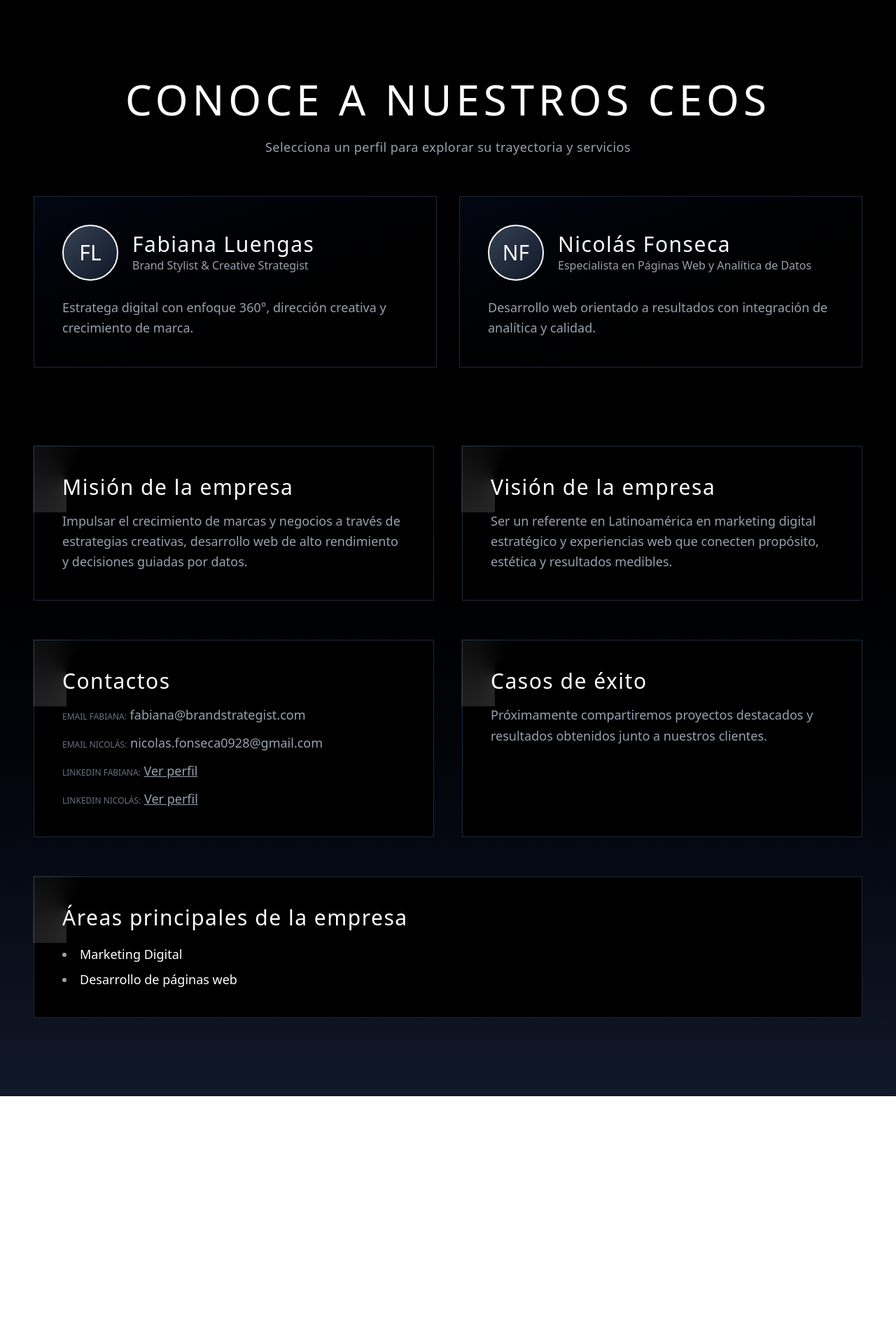
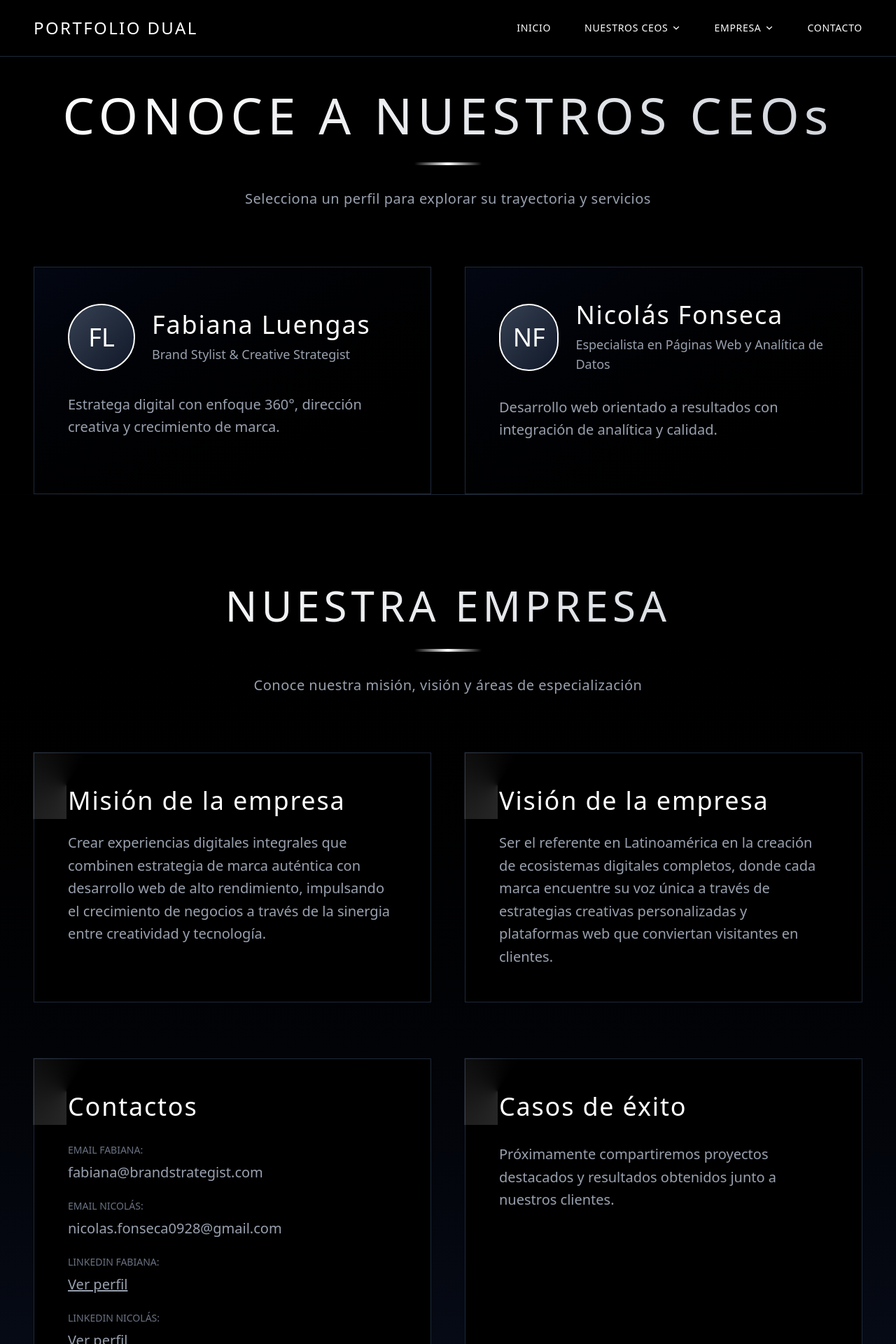
Before and after one commit to Nff0928/Portafolio, a React (Vite) app: page / in a window 1280 px wide. Shown: the top 1920 px of the page at 70% size. Before the commit the page ends 1566 px from the top, so only its background shows below. Built offline with nearby package versions, Linux system fonts and the light colour scheme.

Commit message:
Se agrega home y semejora aspecto

```diff
--- a/src/pages/Home.jsx
+++ b/src/pages/Home.jsx
@@ -1,108 +1,261 @@
-import React from 'react';
+import React, { useState } from 'react';
 import { useNavigate } from 'react-router-dom';
+import { Menu, X, ChevronDown } from 'lucide-react';
 
 const Home = () => {
   const navigate = useNavigate();
+  const [isMenuOpen, setIsMenuOpen] = useState(false);
+  const [activeDropdown, setActiveDropdown] = useState(null);
+
+  const menuItems = [
+    {
+      name: 'Inicio',
+      href: '#home'
+    },
+    {
+      name: 'Nuestros CEOs',
+      href: '#ceos',
+      submenu: ['Fabiana Luengas', 'Nicolás Fonseca']
+    },
+    {
+      name: 'Empresa',
+      href: '#empresa',
+      submenu: ['Misión', 'Visión', 'Áreas Principales']
+    },
+    {
+      name: 'Contacto',
+      href: '#contacto'
+    }
+  ];
+
   return (
     <div className="min-h-screen bg-black text-white font-sans">
-      <section className="pt-28 px-6 lg:px-12">
+      {/* Navigation */}
+      <nav className="fixed w-full top-0 z-50 bg-black bg-opacity-95 backdrop-blur-sm border-b border-gray-800">
+        <div className="max-w-7xl mx-auto px-6 lg:px-12">
+          <div className="flex items-center justify-between h-20">
+            {/* Logo */}
+            <div className="text-2xl font-light tracking-widest">
+              PORTFOLIO DUAL
+            </div>
+
+            {/* Desktop Menu */}
+            <div className="hidden md:flex items-center space-x-12">
+              {menuItems.map((item, idx) => (
+                <div
+                  key={idx}
+                  className="relative group"
+                  onMouseEnter={() => setActiveDropdown(idx)}
+                  onMouseLeave={() => setActiveDropdown(null)}
+                >
+                  <a
+                    href={item.href}
+                    className="text-sm tracking-wider uppercase flex items-center gap-1 hover:text-gray-400 transition-colors duration-300"
+                  >
+                    {item.name}
+                    {item.submenu && <ChevronDown size={14} />}
+                  </a>
+
+                  {item.submenu && activeDropdown === idx && (
+                    <div className="absolute top-full left-0 mt-2 w-56 bg-black border border-gray-800 shadow-2xl">
+                      {item.submenu.map((subitem, subidx) => (
+                        <a
+                          key={subidx}
+                          href={subitem === 'Fabiana Luengas' ? '/fabiana' :
+                                subitem === 'Nicolás Fonseca' ? '/nicolas' :
+                                subitem === 'Misión' ? '#mision' :
+                                subitem === 'Visión' ? '#vision' :
+                                subitem === 'Áreas Principales' ? '#areas-principales' : '#'}
+                          className="block px-6 py-3 text-xs tracking-wider uppercase hover:bg-white hover:text-black transition-all duration-200"
+                        >
+                          {subitem}
+                        </a>
+                      ))}
+                    </div>
+                  )}
+                </div>
+              ))}
+            </div>
+
+            {/* Mobile Menu Button */}
+            <button
+              className="md:hidden"
+              onClick={() => setIsMenuOpen(!isMenuOpen)}
+            >
+              {isMenuOpen ? <X size={24} /> : <Menu size={24} />}
+            </button>
+          </div>
+        </div>
+
+        {/* Mobile Menu */}
+        {isMenuOpen && (
+          <div className="md:hidden bg-black border-t border-gray-800">
+            {menuItems.map((item, idx) => (
+              <div key={idx}>
+                <a
+                  href={item.href}
+                  className="block px-6 py-4 text-sm tracking-wider uppercase border-b border-gray-900 hover:bg-white hover:text-black transition-all duration-200"
+                >
+                  {item.name}
+                </a>
+                {item.submenu && item.submenu.map((subitem, subidx) => (
+                  <a
+                    key={subidx}
+                    href={subitem === 'Fabiana Luengas' ? '/fabiana' :
+                          subitem === 'Nicolás Fonseca' ? '/nicolas' :
+                          subitem === 'Misión' ? '#mision' :
+                          subitem === 'Visión' ? '#vision' :
+                          subitem === 'Áreas Principales' ? '#areas-principales' : '#'}
+                    className="block px-12 py-3 text-xs tracking-wider uppercase bg-gray-900 border-b border-gray-800 hover:bg-white hover:text-black transition-all duration-200"
+                  >
+                    {subitem}
+                  </a>
+                ))}
+              </div>
+            ))}
+          </div>
+        )}
+      </nav>
+
+      <section id="home" className="pt-32 px-6 lg:px-12">
         <div className="max-w-7xl mx-auto">
-          <h2 className="text-5xl md:text-6xl font-thin tracking-widest mb-6 text-center">CONOCE A NUESTROS CEOS</h2>
-          <p className="text-center text-gray-400 mb-14 tracking-wide text-lg">Selecciona un perfil para explorar su trayectoria y servicios</p>
-          <div className="grid md:grid-cols-2 gap-8">
+          <div className="text-center mb-20">
+            <h2 id="ceos" className="text-6xl md:text-7xl font-thin tracking-widest mb-8 text-center bg-gradient-to-r from-white to-gray-300 bg-clip-text text-transparent">CONOCE A NUESTROS CEOs</h2>
+            <div className="w-24 h-1 bg-gradient-to-r from-transparent via-white to-transparent mx-auto mb-8"></div>
+            <p className="text-center text-gray-400 mb-8 tracking-wide text-xl max-w-3xl mx-auto leading-relaxed">Selecciona un perfil para explorar su trayectoria y servicios</p>
+          </div>
+          <div className="grid md:grid-cols-2 gap-12">
             <button
               onClick={() => navigate('/fabiana')}
-              className={`group relative overflow-hidden p-10 text-left bg-gradient-to-br from-gray-950 to-black border border-gray-800 hover:border-white transition-all duration-500 cursor-pointer hover:-translate-y-1 hover:shadow-2xl`}
+              className={`group relative overflow-hidden p-12 text-left bg-gradient-to-br from-gray-950 to-black border border-gray-800 hover:border-white transition-all duration-700 cursor-pointer hover:-translate-y-2 hover:shadow-2xl hover:shadow-white/10`}
               aria-label="Ver perfil de Fabiana"
             >
-              <div className="pointer-events-none absolute inset-0 opacity-0 group-hover:opacity-100 transition-opacity duration-500" style={{ background: 'radial-gradient(600px circle at var(--x,50%) var(--y,50%), rgba(255,255,255,0.08), transparent 40%)' }} />
-              <div className="flex items-center gap-5">
-                <div className="w-20 h-20 rounded-full bg-gradient-to-br from-gray-700 to-gray-900 border-2 border-white flex items-center justify-center group-hover:scale-105 transition-transform duration-300">
-                  <span className="text-3xl font-light">FL</span>
+              <div className="pointer-events-none absolute inset-0 opacity-0 group-hover:opacity-100 transition-opacity duration-700" style={{ background: 'radial-gradient(600px circle at var(--x,50%) var(--y,50%), rgba(255,255,255,0.12), transparent 40%)' }} />
+              <div className="relative z-10">
+                <div className="flex items-center gap-6 mb-8">
+                  <div className="w-24 h-24 rounded-full bg-gradient-to-br from-gray-700 to-gray-900 border-2 border-white flex items-center justify-center group-hover:scale-110 transition-transform duration-500 group-hover:border-gray-300">
+                    <span className="text-4xl font-light">FL</span>
                   </div>
                   <div>
-                  <h3 className="text-3xl tracking-wider">Fabiana Luengas</h3>
-                  <p className="text-base text-gray-400">Brand Stylist & Creative Strategist</p>
+                    <h3 className="text-4xl tracking-wider mb-2 group-hover:text-white transition-colors duration-300">Fabiana Luengas</h3>
+                    <p className="text-lg text-gray-400 group-hover:text-gray-200 transition-colors duration-300">Brand Stylist & Creative Strategist</p>
                   </div>
                 </div>
-              <p className="mt-6 text-gray-400 group-hover:text-gray-200 leading-relaxed text-lg">
+                <p className="text-gray-400 group-hover:text-gray-200 leading-relaxed text-xl transition-colors duration-300">
                   Estratega digital con enfoque 360°, dirección creativa y crecimiento de marca.
                 </p>
+                <div className="mt-6 opacity-0 group-hover:opacity-100 transition-opacity duration-500">
+                  <div className="w-full h-0.5 bg-gradient-to-r from-transparent via-white to-transparent"></div>
+                </div>
+              </div>
             </button>
 
             <button
               onClick={() => navigate('/nicolas')}
-              className={`group relative overflow-hidden p-10 text-left bg-gradient-to-br from-gray-950 to-black border border-gray-800 hover:border-white transition-all duration-500 cursor-pointer hover:-translate-y-1 hover:shadow-2xl`}
+              className={`group relative overflow-hidden p-12 text-left bg-gradient-to-br from-gray-950 to-black border border-gray-800 hover:border-white transition-all duration-700 cursor-pointer hover:-translate-y-2 hover:shadow-2xl hover:shadow-white/10`}
               aria-label="Ver perfil de Nicolás"
             >
-              <div className="pointer-events-none absolute inset-0 opacity-0 group-hover:opacity-100 transition-opacity duration-500" style={{ background: 'radial-gradient(600px circle at var(--x,50%) var(--y,50%), rgba(255,255,255,0.08), transparent 40%)' }} />
-              <div className="flex items-center gap-5">
-                <div className="w-20 h-20 rounded-full bg-gradient-to-br from-gray-700 to-gray-900 border-2 border-white flex items-center justify-center group-hover:scale-105 transition-transform duration-300">
-                  <span className="text-3xl font-light">NF</span>
+              <div className="pointer-events-none absolute inset-0 opacity-0 group-hover:opacity-100 transition-opacity duration-700" style={{ background: 'radial-gradient(600px circle at var(--x,50%) var(--y,50%), rgba(255,255,255,0.12), transparent 40%)' }} />
+              <div className="relative z-10">
+                <div className="flex items-center gap-6 mb-8">
+                  <div className="w-24 h-24 rounded-full bg-gradient-to-br from-gray-700 to-gray-900 border-2 border-white flex items-center justify-center group-hover:scale-110 transition-transform duration-500 group-hover:border-gray-300">
+                    <span className="text-4xl font-light">NF</span>
                   </div>
                   <div>
-                  <h3 className="text-3xl tracking-wider">Nicolás Fonseca</h3>
-                  <p className="text-base text-gray-400">Especialista en Páginas Web y Analítica de Datos</p>
+                    <h3 className="text-4xl tracking-wider mb-2 group-hover:text-white transition-colors duration-300">Nicolás Fonseca</h3>
+                    <p className="text-lg text-gray-400 group-hover:text-gray-200 transition-colors duration-300">Especialista en Páginas Web y Analítica de Datos</p>
                   </div>
                 </div>
-              <p className="mt-6 text-gray-400 group-hover:text-gray-200 leading-relaxed text-lg">
+                <p className="text-gray-400 group-hover:text-gray-200 leading-relaxed text-xl transition-colors duration-300">
                   Desarrollo web orientado a resultados con integración de analítica y calidad.
                 </p>
+                <div className="mt-6 opacity-0 group-hover:opacity-100 transition-opacity duration-500">
+                  <div className="w-full h-0.5 bg-gradient-to-r from-transparent via-white to-transparent"></div>
+                </div>
+              </div>
             </button>
           </div>
         </div>
       </section>
 
-      <section className="py-28 px-6 lg:px-12 bg-gradient-to-b from-black to-gray-900">
+      {/* Separador visual */}
+      <div className="w-full h-px bg-gradient-to-r from-transparent via-gray-800 to-transparent"></div>
+
+      <section id="empresa" className="py-32 px-6 lg:px-12 bg-gradient-to-b from-black to-gray-900">
         <div className="max-w-7xl mx-auto">
-          <div className="grid md:grid-cols-2 gap-10 mb-14">
-            <div className="relative p-10 bg-black border border-gray-800 hover:border-white transition-colors duration-300">
-              <div className="absolute -top-0.5 -left-0.5 w-24 h-24 pointer-events-none opacity-60" style={{background:'conic-gradient(from 180deg at 50% 50%, rgba(255,255,255,0.25), transparent 60%)'}}></div>
-              <h3 className="text-3xl tracking-wider mb-4">Misión de la empresa</h3>
-              <p className="text-gray-400 leading-relaxed text-lg">
-                Impulsar el crecimiento de marcas y negocios a través de estrategias creativas,
-                desarrollo web de alto rendimiento y decisiones guiadas por datos.
+          <div className="text-center mb-20">
+            <h2 className="text-5xl md:text-6xl font-thin tracking-widest mb-8 text-center bg-gradient-to-r from-white to-gray-300 bg-clip-text text-transparent">NUESTRA EMPRESA</h2>
+            <div className="w-24 h-1 bg-gradient-to-r from-transparent via-white to-transparent mx-auto mb-8"></div>
+            <p className="text-center text-gray-400 mb-8 tracking-wide text-xl max-w-3xl mx-auto leading-relaxed">Conoce nuestra misión, visión y áreas de especialización</p>
+          </div>
+          <div className="grid md:grid-cols-2 gap-12 mb-20">
+            <div id="mision" className="group relative p-12 bg-black border border-gray-800 hover:border-white transition-all duration-500 hover:-translate-y-1 hover:shadow-2xl hover:shadow-white/5">
+              <div className="absolute -top-0.5 -left-0.5 w-24 h-24 pointer-events-none opacity-60 group-hover:opacity-100 transition-opacity duration-500" style={{background:'conic-gradient(from 180deg at 50% 50%, rgba(255,255,255,0.25), transparent 60%)'}}></div>
+              <h3 className="text-4xl tracking-wider mb-6 group-hover:text-white transition-colors duration-300">Misión de la empresa</h3>
+              <p className="text-gray-400 leading-relaxed text-xl group-hover:text-gray-200 transition-colors duration-300">
+                Crear experiencias digitales integrales que combinen estrategia de marca auténtica con desarrollo web de alto rendimiento, impulsando el crecimiento de negocios a través de la sinergia entre creatividad y tecnología.
               </p>
             </div>
-            <div className="relative p-10 bg-black border border-gray-800 hover:border-white transition-colors duration-300">
-              <div className="absolute -top-0.5 -left-0.5 w-24 h-24 pointer-events-none opacity-60" style={{background:'conic-gradient(from 180deg at 50% 50%, rgba(255,255,255,0.25), transparent 60%)'}}></div>
-              <h3 className="text-3xl tracking-wider mb-4">Visión de la empresa</h3>
-              <p className="text-gray-400 leading-relaxed text-lg">
-                Ser un referente en Latinoamérica en marketing digital estratégico y experiencias web
-                que conecten propósito, estética y resultados medibles.
+            <div id="vision" className="group relative p-12 bg-black border border-gray-800 hover:border-white transition-all duration-500 hover:-translate-y-1 hover:shadow-2xl hover:shadow-white/5">
+              <div className="absolute -top-0.5 -left-0.5 w-24 h-24 pointer-events-none opacity-60 group-hover:opacity-100 transition-opacity duration-500" style={{background:'conic-gradient(from 180deg at 50% 50%, rgba(255,255,255,0.25), transparent 60%)'}}></div>
+              <h3 className="text-4xl tracking-wider mb-6 group-hover:text-white transition-colors duration-300">Visión de la empresa</h3>
+              <p className="text-gray-400 leading-relaxed text-xl group-hover:text-gray-200 transition-colors duration-300">
+                Ser el referente en Latinoamérica en la creación de ecosistemas digitales completos, donde cada marca encuentre su voz única a través de estrategias creativas personalizadas y plataformas web que conviertan visitantes en clientes.
               </p>
             </div>
           </div>
 
-          <div className="grid md:grid-cols-2 gap-10 mb-14">
-            <div className="relative p-10 bg-black border border-gray-800 hover:border-white transition-colors duration-300">
-              <div className="absolute -top-0.5 -left-0.5 w-24 h-24 pointer-events-none opacity-60" style={{background:'conic-gradient(from 180deg at 50% 50%, rgba(255,255,255,0.25), transparent 60%)'}}></div>
-              <h3 className="text-3xl tracking-wider mb-4">Contactos</h3>
-              <div className="space-y-3 text-gray-400 text-lg">
-                <p><span className="text-gray-500 uppercase text-xs">Email Fabiana:</span> fabiana@brandstrategist.com</p>
-                <p><span className="text-gray-500 uppercase text-xs">Email Nicolás:</span> nicolas.fonseca0928@gmail.com</p>
-                <p><span className="text-gray-500 uppercase text-xs">LinkedIn Fabiana:</span> <a href="https://www.linkedin.com/in/fabiana-luengas-beltr%C3%A1n/" target="_blank" rel="noopener noreferrer" className="underline hover:text-white">Ver perfil</a></p>
-                <p><span className="text-gray-500 uppercase text-xs">LinkedIn Nicolás:</span> <a href="https://www.linkedin.com/public-profile/settings?trk=d_flagship3_profile_self_view_public_profile" target="_blank" rel="noopener noreferrer" className="underline hover:text-white">Ver perfil</a></p>
+          <div className="grid md:grid-cols-2 gap-12 mb-20">
+            <div id="contacto" className="group relative p-12 bg-black border border-gray-800 hover:border-white transition-all duration-500 hover:-translate-y-1 hover:shadow-2xl hover:shadow-white/5">
+              <div className="absolute -top-0.5 -left-0.5 w-24 h-24 pointer-events-none opacity-60 group-hover:opacity-100 transition-opacity duration-500" style={{background:'conic-gradient(from 180deg at 50% 50%, rgba(255,255,255,0.25), transparent 60%)'}}></div>
+              <h3 className="text-4xl tracking-wider mb-8 group-hover:text-white transition-colors duration-300">Contactos</h3>
+              <div className="space-y-6 text-gray-400 text-lg">
+                <div className="group-hover:text-gray-200 transition-colors duration-300">
+                  <p className="text-gray-500 uppercase text-sm mb-2">Email Fabiana:</p>
+                  <p className="text-xl">fabiana@brandstrategist.com</p>
+                </div>
+                <div className="group-hover:text-gray-200 transition-colors duration-300">
+                  <p className="text-gray-500 uppercase text-sm mb-2">Email Nicolás:</p>
+                  <p className="text-xl">nicolas.fonseca0928@gmail.com</p>
+                </div>
+                <div className="group-hover:text-gray-200 transition-colors duration-300">
+                  <p className="text-gray-500 uppercase text-sm mb-2">LinkedIn Fabiana:</p>
+                  <a href="https://www.linkedin.com/in/fabiana-luengas-beltr%C3%A1n/" target="_blank" rel="noopener noreferrer" className="text-xl underline hover:text-white transition-colors duration-300">Ver perfil</a>
+                </div>
+                <div className="group-hover:text-gray-200 transition-colors duration-300">
+                  <p className="text-gray-500 uppercase text-sm mb-2">LinkedIn Nicolás:</p>
+                  <a href="https://www.linkedin.com/public-profile/settings?trk=d_flagship3_profile_self_view_public_profile" target="_blank" rel="noopener noreferrer" className="text-xl underline hover:text-white transition-colors duration-300">Ver perfil</a>
                 </div>
               </div>
-            <div className="relative p-10 bg-black border border-gray-800 hover:border-white transition-colors duration-300">
-              <div className="absolute -top-0.5 -left-0.5 w-24 h-24 pointer-events-none opacity-60" style={{background:'conic-gradient(from 180deg at 50% 50%, rgba(255,255,255,0.25), transparent 60%)'}}></div>
-              <h3 className="text-3xl tracking-wider mb-4">Casos de éxito</h3>
-              <p className="text-gray-400 leading-relaxed text-lg">
+            </div>
+            <div className="group relative p-12 bg-black border border-gray-800 hover:border-white transition-all duration-500 hover:-translate-y-1 hover:shadow-2xl hover:shadow-white/5">
+              <div className="absolute -top-0.5 -left-0.5 w-24 h-24 pointer-events-none opacity-60 group-hover:opacity-100 transition-opacity duration-500" style={{background:'conic-gradient(from 180deg at 50% 50%, rgba(255,255,255,0.25), transparent 60%)'}}></div>
+              <h3 className="text-4xl tracking-wider mb-8 group-hover:text-white transition-colors duration-300">Casos de éxito</h3>
+              <p className="text-gray-400 leading-relaxed text-xl group-hover:text-gray-200 transition-colors duration-300">
                 Próximamente compartiremos proyectos destacados y resultados obtenidos junto a nuestros clientes.
               </p>
             </div>
           </div>
 
-          <div className="relative p-10 bg-black border border-gray-800 hover:border-white transition-colors duration-300">
-            <div className="absolute -top-0.5 -left-0.5 w-24 h-24 pointer-events-none opacity-60" style={{background:'conic-gradient(from 180deg at 50% 50%, rgba(255,255,255,0.25), transparent 60%)'}}></div>
-            <h3 className="text-3xl tracking-wider mb-5">Áreas principales de la empresa</h3>
-            <ul className="list-disc list-inside text-gray-400 space-y-2 text-lg">
-              <li><span className="text-white">Marketing Digital</span></li>
-              <li>
-                <span className="text-white">Desarrollo de páginas web</span>
-              </li>
-            </ul>
+          <div id="areas-principales" className="group relative p-12 bg-black border border-gray-800 hover:border-white transition-all duration-500 hover:-translate-y-1 hover:shadow-2xl hover:shadow-white/5">
+            <div className="absolute -top-0.5 -left-0.5 w-24 h-24 pointer-events-none opacity-60 group-hover:opacity-100 transition-opacity duration-500" style={{background:'conic-gradient(from 180deg at 50% 50%, rgba(255,255,255,0.25), transparent 60%)'}}></div>
+            <h3 className="text-4xl tracking-wider mb-8 group-hover:text-white transition-colors duration-300">Áreas principales de la empresa</h3>
+            <div className="grid md:grid-cols-2 gap-8">
+              <div className="group-hover:text-gray-200 transition-colors duration-300">
+                <div className="flex items-center gap-4 mb-4">
+                  <div className="w-3 h-3 bg-white rounded-full"></div>
+                  <span className="text-2xl text-white font-light">Marketing Digital</span>
+                </div>
+                <p className="text-gray-400 text-lg ml-7">Estrategias creativas y campañas 360°</p>
+              </div>
+              <div className="group-hover:text-gray-200 transition-colors duration-300">
+                <div className="flex items-center gap-4 mb-4">
+                  <div className="w-3 h-3 bg-white rounded-full"></div>
+                  <span className="text-2xl text-white font-light">Desarrollo de páginas web</span>
+                </div>
+                <p className="text-gray-400 text-lg ml-7">Sitios web funcionales y optimizados</p>
+              </div>
+            </div>
           </div>
         </div>
       </section>
```
Lines whose indentation alone changed are shown as unchanged.
